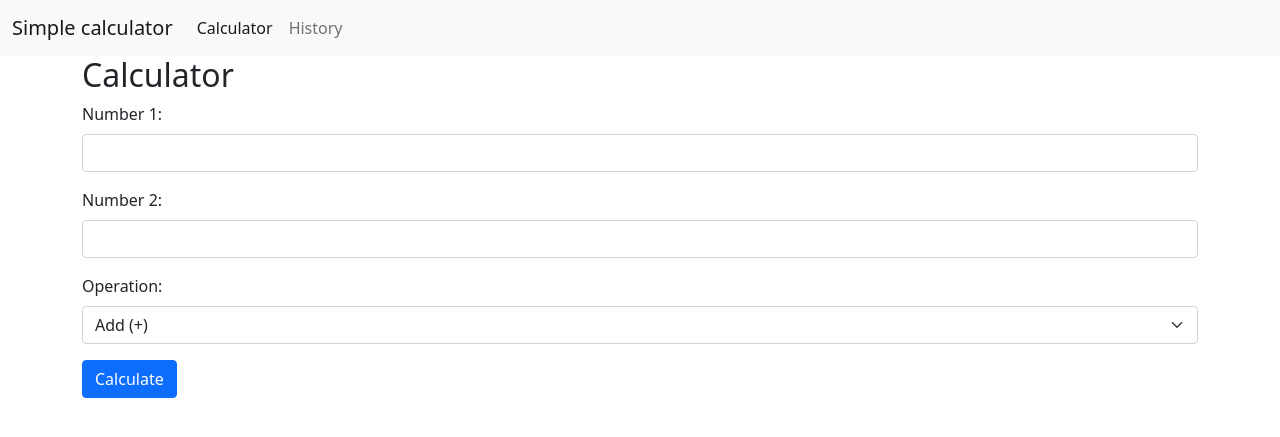
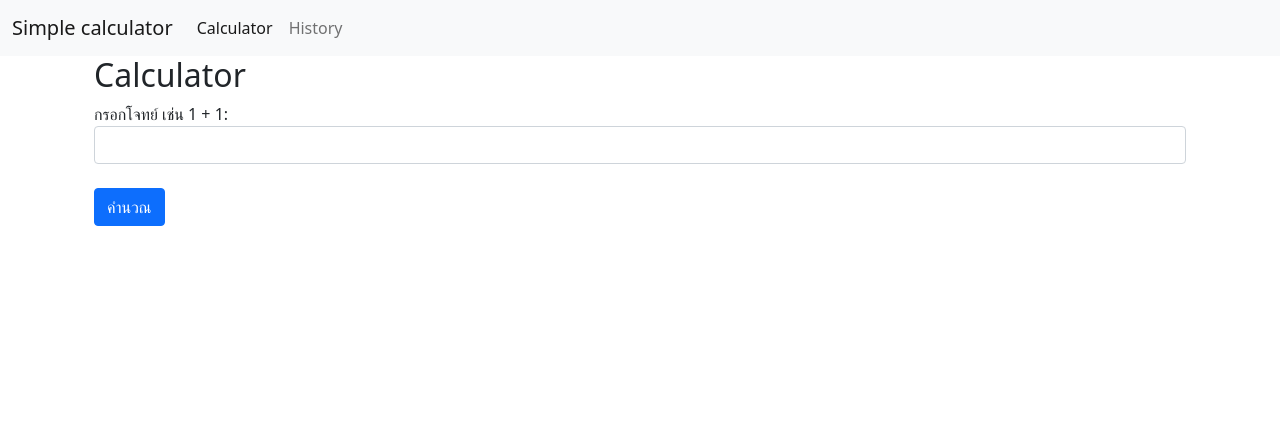
Before and after one commit to sapphanyu/Sample-calculator, a Flask app: page /c in a window 1280 px wide. Shown: the top 437 px of the page. Run offline with Flask 3, Linux system fonts and the light colour scheme.

Commit message:
ยังแก้ไขไม่หมด เซฟไว้ก่อน

```diff
--- a/src/app.py
+++ b/src/app.py
@@ -68,6 +68,11 @@ def clear_history():
     save_history([])
     return jsonify({"message": "History cleared."})
 
+#ต้องเขียนโค้ดคำนวณใหม่
+
+
+
+
 # หน้าเว็บ
 @app.route("/")
 def home_page():
@@ -82,5 +87,26 @@ def history_page():
 def calculator_page():
     return render_template("Calculate.html")
 
+@app.route("/result", methods=["POST"])
+def calculate_numbers():
+    calculation_parts = request.form.get("numstring")
+    calculation_parts = main.get_numbers_and_operator_butnoprint(calculation_parts)
+    if calculation_parts:
+                num1, num2, operator = calculation_parts
+                if operator == '+':
+                    result = main.add_numbers(num1, num2)
+                elif operator == '-':
+                    result = main.subtract_numbers(num1, num2)
+                elif operator == '*':
+                    result = main.multiply_numbers(num1, num2)
+                elif operator == '/':
+                    result = main.divide_numbers(num1, num2)
+                    if result is None:
+                        return "Cannot divide by zero!"
+                elif operator == '**':
+                    result = main.power_numbers(num1, num2)
+    if result is not None:
+                print(f"The result of {num1} {operator} {num2} is: {result}")
+
 if __name__ == "__main__":
     app.run(debug=True)
--- a/src/main.py
+++ b/src/main.py
@@ -41,6 +41,26 @@ def get_numbers_and_operator():
                 print(f"Invalid operator: {operator}. Please choose from +, -, *, /, **.")
         except ValueError:
             print("Invalid number input. Please enter valid numbers.")
+
+def get_numbers_and_operator_butnoprint():
+    while True:
+        num_string = input().strip()
+        parts = num_string.split()
+
+        if len(parts) != 3:
+            return "Invalid format. Please use (num1 operator num2) format."
+
+        num1_str, operator, num2_str = parts
+
+        try:
+            num1 = float(num1_str)
+            num2 = float(num2_str)
+            if operator in ['+', '-', '*', '/', '**']:
+                return num1, num2, operator
+            else:
+                return f"Invalid operator: {operator}. Please choose from +, -, *, /, **."
+        except ValueError:
+            return "Invalid number input. Please enter valid numbers."
 
 
 def add_numbers(num1, num2):
--- a/src/templates/BarLayout.html
+++ b/src/template/BarLayout.html
@@ -8,6 +8,7 @@
     <script src="https://cdn.jsdelivr.net/npm/bootstrap@5.0.2/dist/js/bootstrap.min.js" integrity="sha384-cVKIPhGWiC2Al4u+LWgxfKTRIcfu0JTxR+EQDz/bgldoEyl4H0zUF0QKbrJ0EcQF" crossorigin="anonymous"></script>
 </head>
 <body>
+<!-- เริ่ม navbar -->
     <nav class="navbar navbar-expand-lg navbar-light bg-light">
   <div class="container-fluid">
     <a class="navbar-brand" href="#">Simple calculator</a>
@@ -26,8 +27,10 @@
     </div>
   </div>
 </nav>
+<!-- สิ้นสุด navbar -->
     <div class="container">
         {% block content %}
+        <!-- คำสั่งเพิ่มเติม -->
         {% endblock %}
     </div>
 </body>
--- /dev/null
+++ b/src/template/Calculate.html
@@ -0,0 +1,14 @@
+{% extends "BarLayout.html" %}
+{% block content %}
+    <div class="container">
+        <h2>Calculator</h2>
+        <form action = "{{ url_for('calculate_numbers') }}" method = "POST">
+            <div class = "form-group">
+                <label for = "">กรอกโจทย์ เช่น 1 + 1:</label>
+                <input type = "text" class = "form-control" name = "numstring" required>
+            </div>
+            <br>
+            <button type = "submit" class = "btn btn-primary">คำนวณ</button>
+        </form>
+    </div>
+{% endblock %}
--- /dev/null
+++ b/src/template/History.html
@@ -0,0 +1,4 @@
+{% extends "BarLayout.html" %}
+{% block content %}
+    <h2>Calculation History</h2>
+{% endblock %}
--- /dev/null
+++ b/src/template/result.html
@@ -0,0 +1,5 @@
+{% extends "BarLayout.html" %}
+
+{% block content %}
+<!-- Result content goes here -->
+{% endblock %}
--- a/src/templates/Calculate.html
+++ /dev/null
@@ -1,28 +0,0 @@
-{% extends "BarLayout.html" %}
-{% block content %}
-    <h2>Calculator</h2>
-    <form method="POST" action="/calculate">
-        <div class="mb-3">
-            <label for="num1" class="form-label">Number 1:</label>
-            <input type="number" step="any" class="form-control" id="num1" name="num1" required>
-        </div>
-        <div class="mb-3">
-            <label for="num2" class="form-label">Number 2:</label>
-            <input type="number" step="any" class="form-control" id="num2" name="num2" required>
-        </div>
-        <div class="mb-3">
-            <label for="operation" class="form-label">Operation:</label>
-            <select class="form-select" id="operation" name="operation" required>
-                <option value="add">Add (+)</option>
-                <option value="subtract">Subtract (-)</option>
-                <option value="multiply">Multiply (*)</option>
-                <option value="divide">Divide (/)</option>
-            </select>
-        </div>
-        <button type="submit" class="btn btn-primary">Calculate</button>
-    </form>
-
-    {% if result is defined %}
-        <h3 class="mt-4">Result: {{ result }}</h3>
-    {% endif %}
-{% endblock %}
```
Also changed, not shown: src/templates/History.html (deleted, +0 -13 lines).
